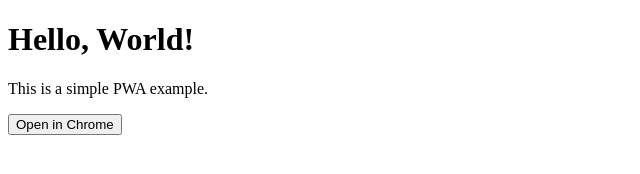
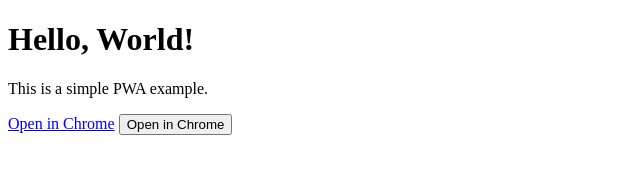
Before and after one commit to PyaePhyoAung98/pws, a plain HTML site: page index.html in a window 1280 px wide. Shown: the whole page, without its empty margins (0-640 px from the left). Drawn offline with Linux system fonts and the light colour scheme.

Commit message:
Update index.html

```diff
--- a/index.html
+++ b/index.html
@@ -12,6 +12,8 @@
   <h1>Hello, World!</h1>
   <p>This is a simple PWA example.</p>
   <!-- Add to Home Screen Button -->
+  <a href="https://yourwebsite.com" target="_blank" rel="noopener noreferrer">Open in Chrome</a>
+
   <button onclick="openInChrome()">Open in Chrome</button>
 
   <button id="install-button" style="display: none;">Add to Home Screen</button>
```
